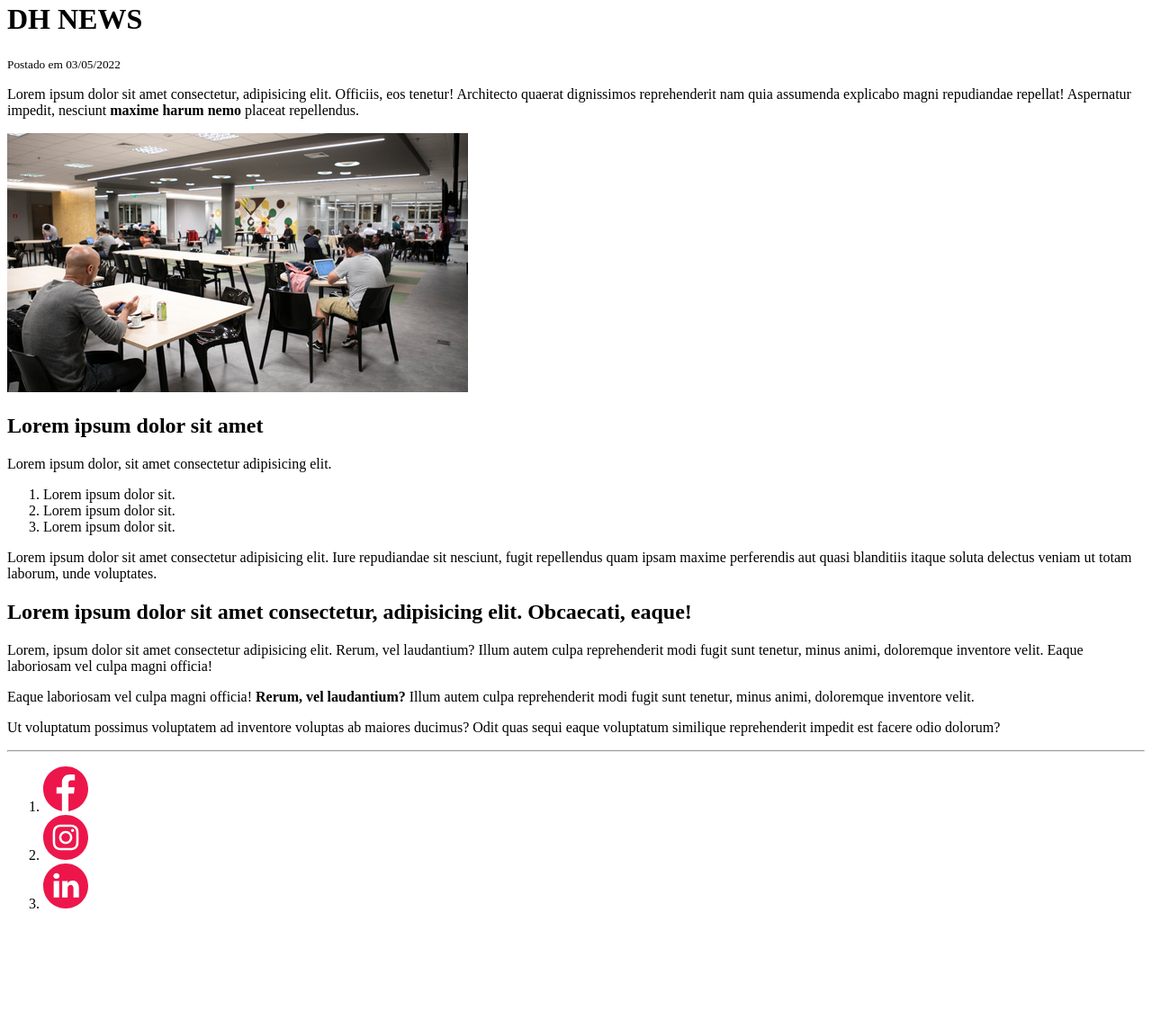
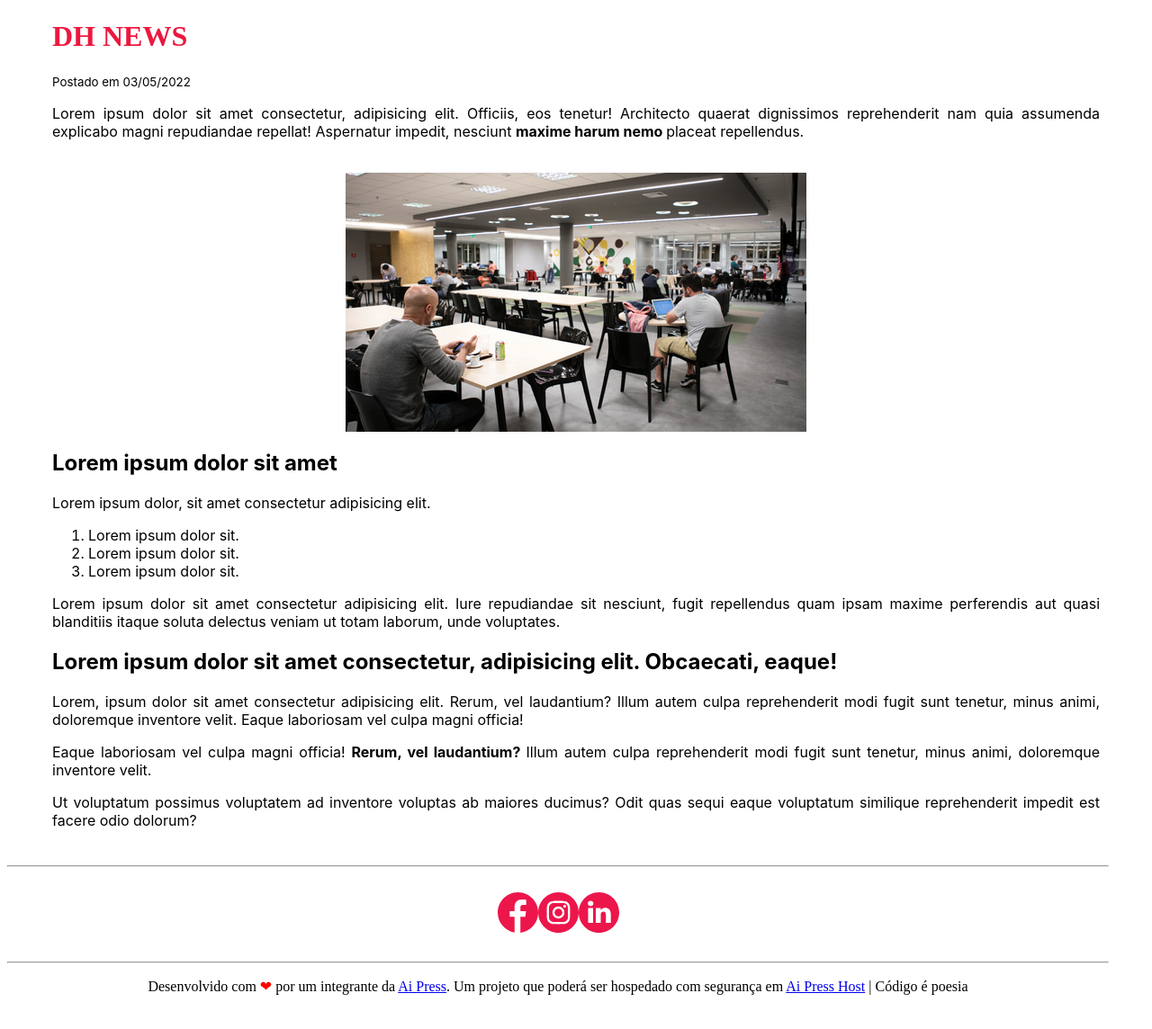
Before and after one commit to alesilvabrazil/DHNEWS, a plain HTML site: page index.html in a window 1280 px wide. Shown: the part 18-1162 px from the top of the page at 90% size. Before the commit the page ends 1048 px from the top, so only its background shows below. Drawn offline with Linux system fonts and the light colour scheme.

Commit message:
commit do dia 30//05/2022

```diff
--- a/index.html
+++ b/index.html
@@ -5,15 +5,22 @@
     <meta http-equiv="X-UA-Compatible" content="IE=edge">
     <meta name="viewport" content="width=device-width, initial-scale=1.0">
     <title>DH News</title>
+    <link rel="stylesheet" href="./style.css">
 </head>
 <body>
-    <header><h1>DH NEWS</h1>
-    <small><smal>Postado em 03/05/2022</small>
-    </header>
     <main>
+    <div class="container-all">
+            <header><h1 class="titulo">DH NEWS</h1>
+                   <small><smal>Postado em 03/05/2022</small>
+            </header>
+
         <p>Lorem ipsum dolor sit amet consectetur, adipisicing elit. Officiis, eos tenetur! Architecto quaerat dignissimos reprehenderit nam quia assumenda explicabo magni repudiandae repellat! Aspernatur impedit, nesciunt <strong>maxime harum nemo </strong>placeat repellendus.</p>
-      <img src="./img/destaque.jpg" alt="alunos da digital house estudando.">
-    <h2>Lorem ipsum dolor sit amet</h2>
+        <div class="container">
+            <img src="./img/destaque.jpg" alt="alunos da digital house estudando.">
+        </div>
+    </div>
+
+        <h2>Lorem ipsum dolor sit amet</h2>
     <p>Lorem ipsum dolor, sit amet consectetur adipisicing elit. </p>
     <ol>
         <li>Lorem ipsum dolor sit.</li>
@@ -29,11 +36,13 @@
 <footer>
 
     <hr>
-    <ol>
-      <li><a href="https://facebook.com/" target="_blank"><img src="./img/facebook.svg" alt="icone facebook" width="50px"></a></li>
-      <li><a href="https://facebook.com/" target="_blank"><img src="./img/instagram.svg" alt="icone instagram" width="50px"></a></li>
-      <li><a href="https://facebook.com/" target="_blank"><img src="./img/linkedin.svg" alt="icone linkedin" width="50px"></a></li>
-    </ol>
+    <div class="container">
+      <a href="https://facebook.com/" target="_blank"><img src="./img/facebook.svg" alt="icone facebook" class="icone"></a>
+      <a href="https://facebook.com/" target="_blank"><img src="./img/instagram.svg" alt="icone instagram" class="icone"></a>
+      <a href="https://facebook.com/" target="_blank"><img src="./img/linkedin.svg" alt="icone linkedin" class="icone"></a>
+    </div>
+    <hr>
+    <p style="text-align:center;">Desenvolvido com <span style="color:red">❤</span> por um integrante da <a href="https://aipress.com.br" target="_blank">Ai Press</a>. Um projeto que poderá ser hospedado com segurança em <a href="https://aipresshost.com.br" target="_blank">Ai Press Host</a> | Código é poesia</p>
 </footer>
 </body>
 </html>
--- /dev/null
+++ b/style.css
@@ -0,0 +1,45 @@
+main {
+    margin-left: 50px;
+    margin-right: 50px;
+    margin-top: 40px;
+    margin-bottom: 40px;
+    font-family:-apple-system, BlinkMacSystemFont, 'Segoe UI', Roboto, Oxygen, Ubuntu, Cantarell, 'Open Sans', 'Helvetica Neue', sans-serif ;
+}
+
+h1{
+    font-family: initial;
+}
+
+footer{
+    margin-left: 0px;
+    margin-right: 40px;
+    margin-top: 40px;
+    margin-bottom: 40px;
+}
+
+.titulo{
+    color: #ec183f;
+    text-align: left;
+}
+
+p {
+        text-align: justify;
+        width: 100%;
+        justify-content:first baseline;
+}
+
+.container{
+    padding-top: 20px;
+    padding-top: 20px;
+    display: flex;
+    justify-content: center;
+}
+
+.icone{
+       width: 45px;
+       padding-bottom: 20px;
+}
+
+p footer{
+    text-align: center;
+}
```
Also changed, not shown: 1 other file.
